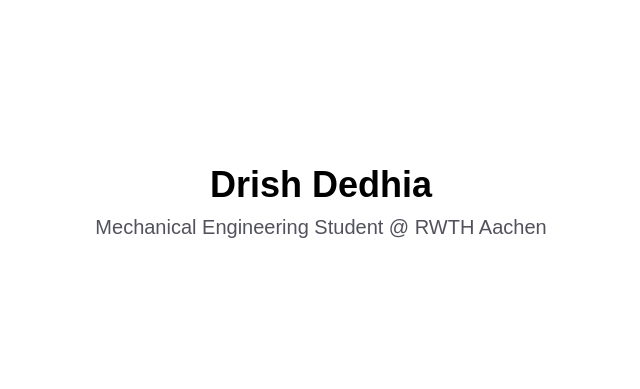
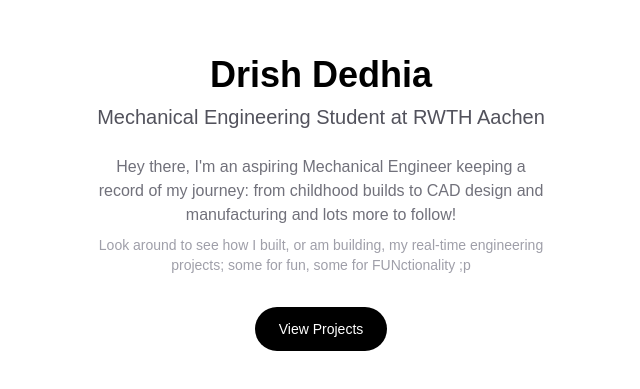
Before and after one commit to drishdedhia2007-svg/portfolio-drish, a Next.js app: page / in a window 1280 px wide. Shown: the part 197-586 px from the top of the page, without its empty margins (319-959 px from the left). Built offline with nearby package versions, Linux system fonts and the light colour scheme.

Commit message:
Update homepage with hero content and add projects placeholder page

```diff
--- a/app/page.tsx
+++ b/app/page.tsx
@@ -1,10 +1,26 @@
+import Link from "next/link";
+
 export default function Home() {
   return (
-    <div className="flex flex-col items-center justify-center min-h-screen bg-white">
+    <div className="flex flex-col items-center justify-center min-h-screen bg-white px-6 text-center">
       <h1 className="text-4xl font-bold text-black">Drish Dedhia</h1>
       <p className="text-xl text-zinc-600 mt-2">
-        Mechanical Engineering Student @ RWTH Aachen
+        Mechanical Engineering Student at RWTH Aachen
       </p>
+      <p className="text-base text-zinc-500 mt-6 max-w-md">
+        Hey there, I'm an aspiring Mechanical Engineer keeping a record of my journey: from
+        childhood builds to CAD design and manufacturing and lots more to follow!
+      </p>
+      <p className="text-sm text-zinc-400 mt-2 max-w-md">
+        Look around to see how I built, or am building, my real-time engineering
+        projects; some for fun, some for FUNctionality ;p
+      </p>
+      <Link
+        href="/projects"
+        className="mt-8 rounded-full bg-black text-white px-6 py-3 text-sm font-medium hover:bg-zinc-800 transition-colors"
+      >
+        View Projects
+      </Link>
     </div>
   );
 }
--- /dev/null
+++ b/app/projects/page.tsx
@@ -0,0 +1,8 @@
+export default function Projects() {
+  return (
+    <div className="flex flex-col items-center justify-center min-h-screen bg-white px-6 text-center">
+      <h1 className="text-3xl font-bold text-black">Projects</h1>
+      <p className="text-zinc-500 mt-4">Coming soon.</p>
+    </div>
+  );
+}
```
